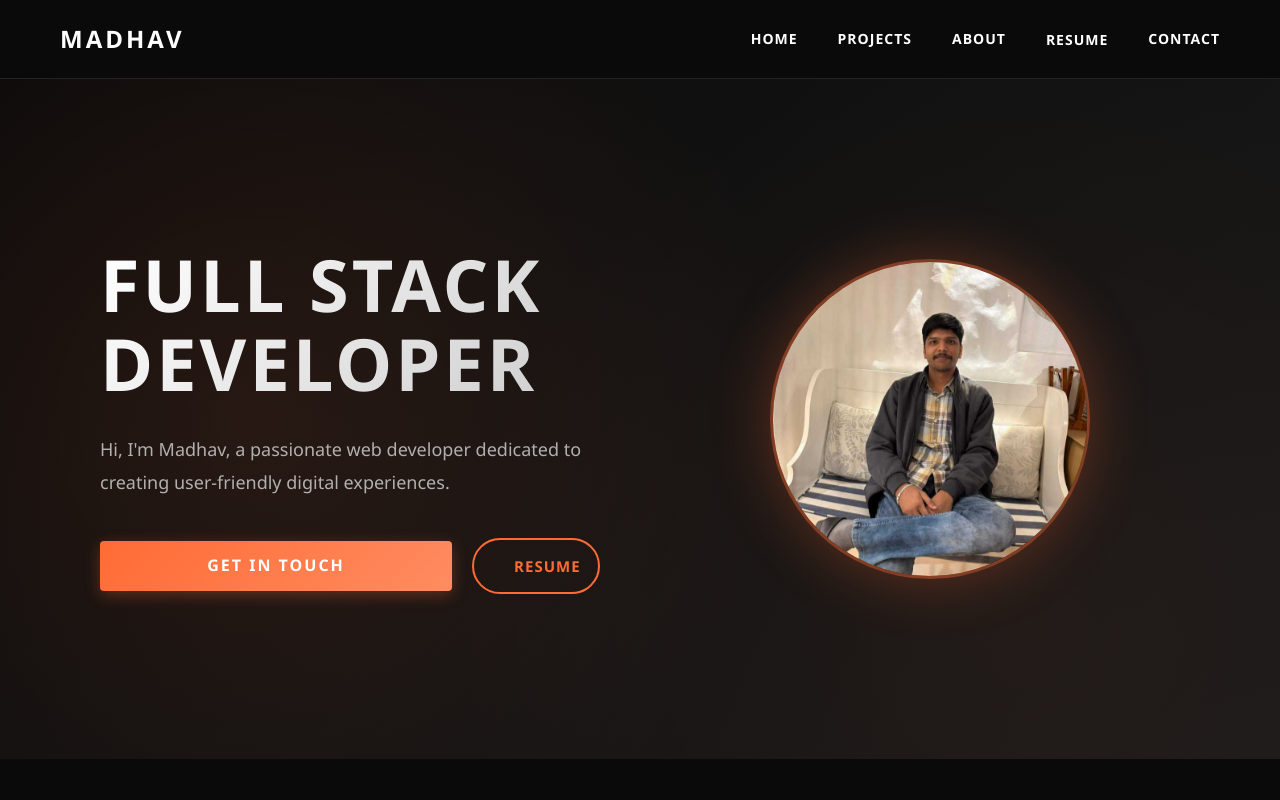
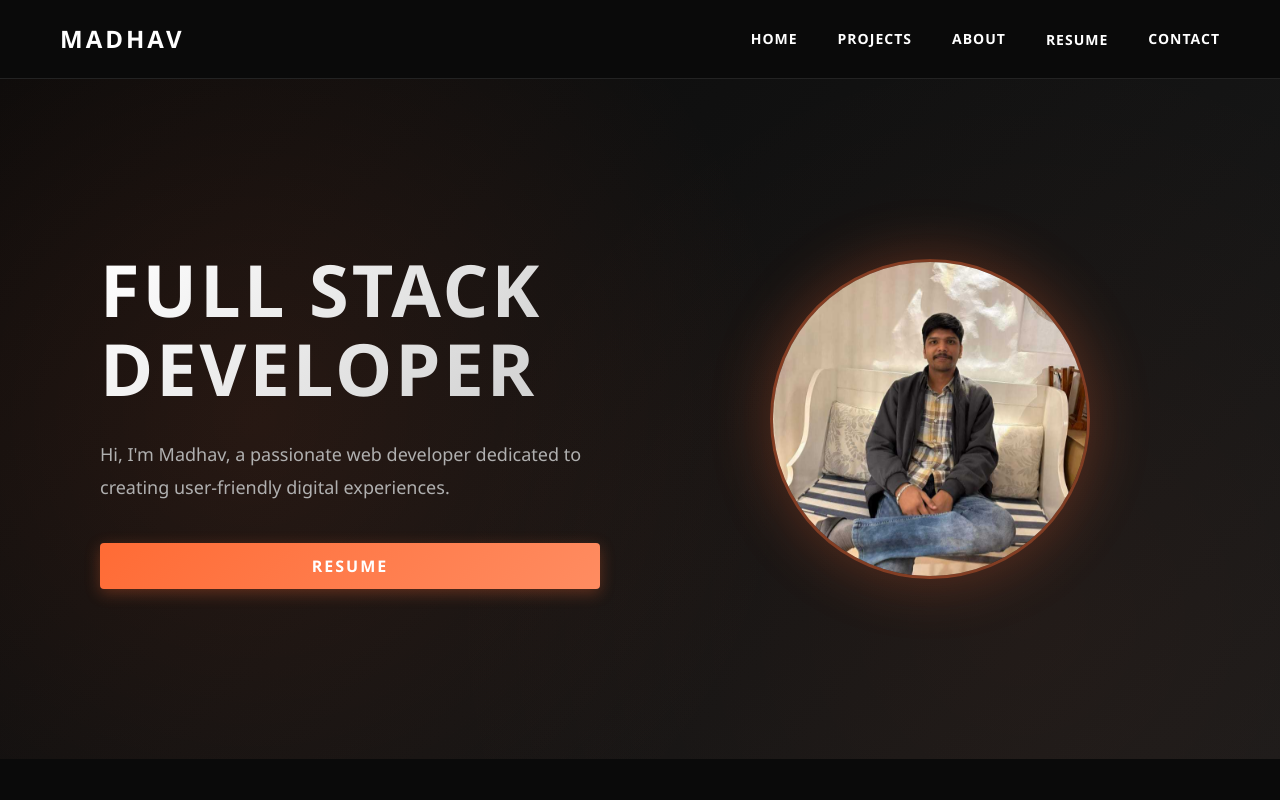
Before and after one commit to coder6-12/my-portfolio, a React (Vite) app: page / in a window 1280 px wide. Shown: the top 800 px of the page. Built offline with nearby package versions, Linux system fonts and the light colour scheme.

Commit message:
home page changes

```diff
--- a/src/pages/Home/Home.jsx
+++ b/src/pages/Home/Home.jsx
@@ -49,10 +49,10 @@ function Home() {
                 Hi, I'm Madhav, a passionate web developer dedicated to creating user-friendly digital experiences.
               </p>
               <div className="hero-buttons">
-                <Link to="/contact" className="btn-primary">
+                {/* <Link to="/contact" className="btn-primary">
                   Get In Touch
-                </Link>
-                <button onClick={handleDownloadCV} className="btn-secondary">
+                </Link> */}
+                <button onClick={handleDownloadCV} className="btn-primary">
                   Resume
                 </button>
               </div>
```
